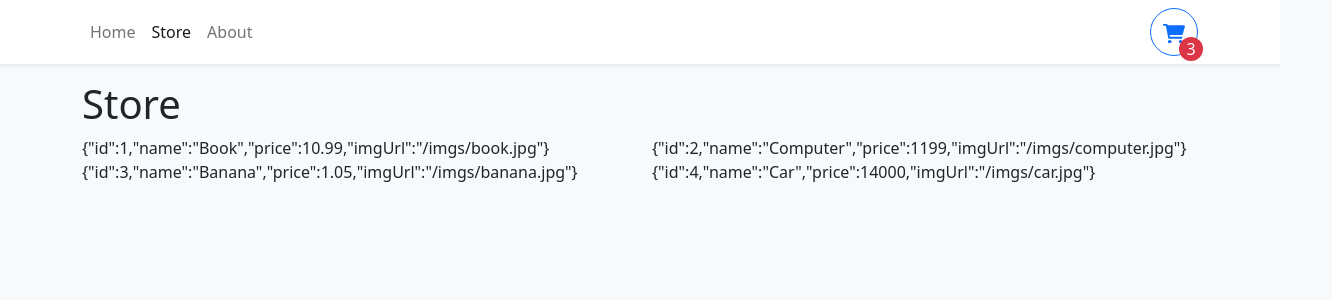
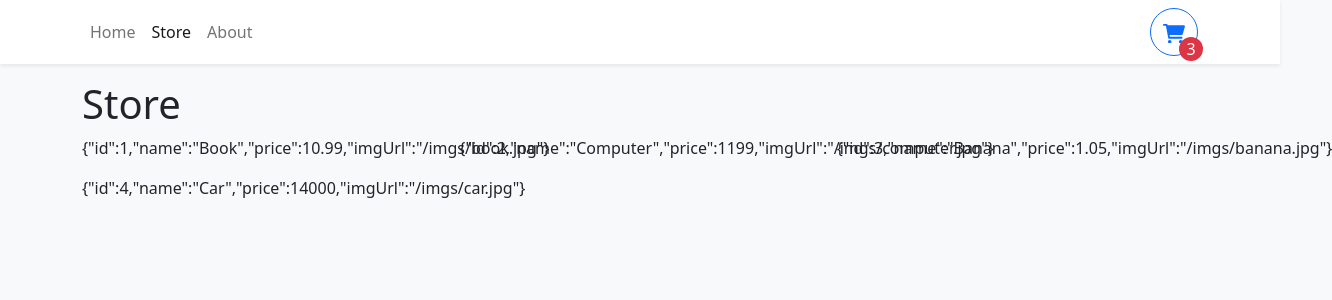
Before and after one commit to zeng-dong/typescripting-react-vite, a React (Vite) app: page /store in a window 1280 px wide. Shown: the top 300 px of the page, 1332 px wide, since content can reach past the window. Built offline with nearby package versions, Linux system fonts and the light colour scheme.

Commit message:
style row

```diff
--- a/src/pages/Store.tsx
+++ b/src/pages/Store.tsx
@@ -5,7 +5,7 @@ export function Store() {
 	return (
 		<>
 			<h1>Store</h1>
-			<Row>
+			<Row md={2} xs={1} lg={3} className="g-3">
 				{storeItems.map((item) => (
 					<Col key={item.id}>{JSON.stringify(item)}</Col>
 				))}
```
